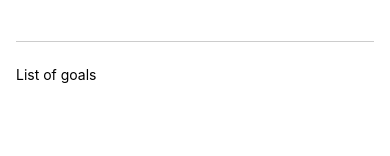
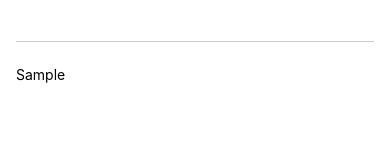
Before and after one commit to NasadykVlad/goals-app, a React Native app: screen / in a window 390 px wide. Both pictures are taken after typing "Sample" into the empty fields and a click on the button "ADD GOAL". Shown: the part 129-285 px from the top of the page. Built offline with nearby package versions, Linux system fonts and the light colour scheme.

Commit message:
feat: add logic for create and showing the goals list

```diff
--- a/App.js
+++ b/App.js
@@ -3,9 +3,14 @@
 
 export default function App() {
     const [enteredGoal, setEnteredGoal] = useState('')
+    const [courseGoals, setCourseGoals] = useState([])
 
     function addGoalHandler() {
-        console.log(enteredGoal)
+        setCourseGoals(prevState => [
+            ...prevState,
+            enteredGoal
+        ]);
+        setEnteredGoal('')
     }
 
     return (
@@ -18,7 +23,11 @@
                 <Button title='Add Goal' onPress={addGoalHandler}/>
             </View>
             <View style={goalsContainer}>
-                <Text>List of goals</Text>
+                {
+                    courseGoals.map((goal, index) =>
+                        <Text key={index}>{goal}</Text>
+                    )
+                }
             </View>
         </View>
     );
```
